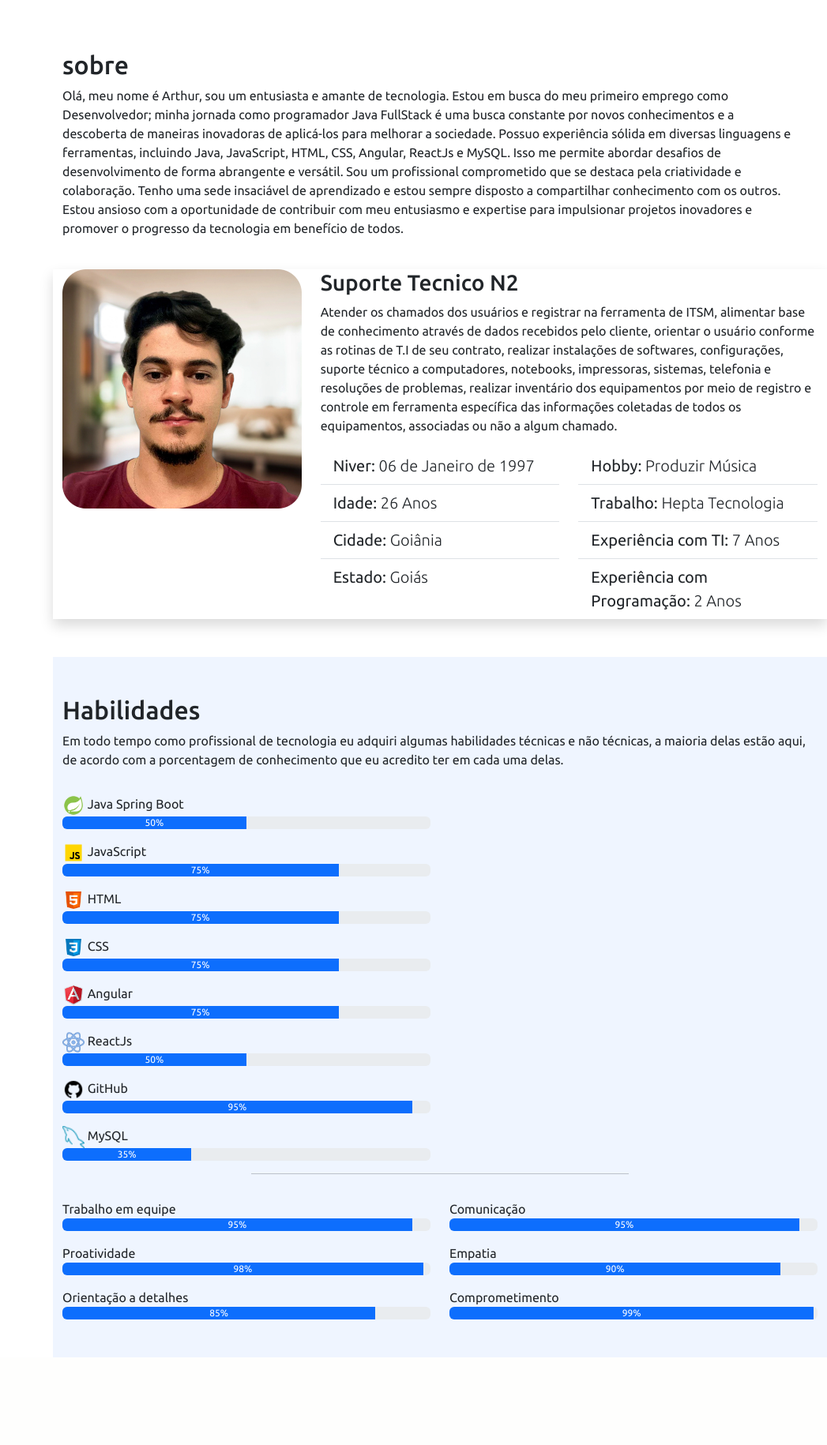
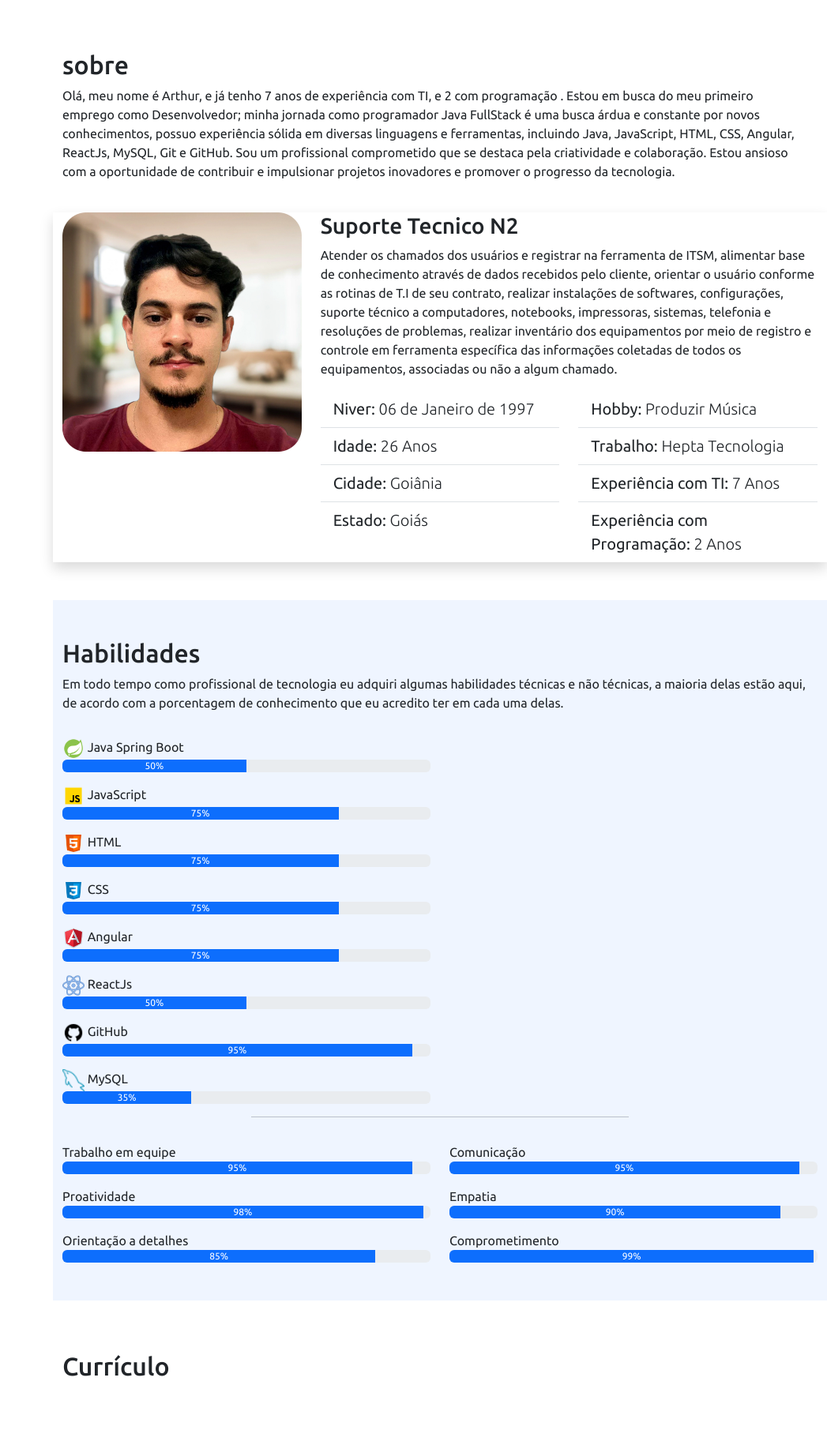
Before and after one commit to arthurpradoo/portfolio-python, a Python web app: template templates/index.html in a window 1280 px wide. Shown: the part 801-2631 px from the top of the page at 79% size, without its empty margins (233-1280 px from the left). Before the commit the page ends 2520 px from the top, so only its background shows below. Run offline with Jinja, Linux system fonts and the light colour scheme; the template is opened without the code that fills it, so the values that code supplies are empty.

Commit message:
finalizado habilidades e criado curriculo

```diff
--- a/templates/index.html
+++ b/templates/index.html
@@ -47,15 +47,15 @@
                             <i class="bi bi-list-check"></i>Habilidades</a>
                     </li>
                     <li class="nav-item">
-                        <a class="nav-link" href="#">
+                        <a class="nav-link" href="#curriculo">
                             <i class="bi bi-file-earmark-code"></i>Currículo</a>
                     </li>
                     <li class="nav-item">
-                        <a class="nav-link" href="#">
+                        <a class="nav-link" href="#portfolio">
                             <i class="bi bi-collection"></i>Portfólio</a>
                     </li>
                     <li class="nav-item">
-                        <a class="nav-link" href="#">
+                        <a class="nav-link" href="#contato">
                             <i class="bi bi-envelope"></i>Contato</a>
                     </li>
                 </ul>
@@ -82,21 +82,7 @@
             <div class="row w-100">
                 <div class="col-md-12">
                     <h2 class='pt-3'>sobre</h2>
-                    <p>Olá, meu nome é Arthur, sou um entusiasta e amante de tecnologia. Estou em busca do meu primeiro
-                        emprego como Desenvolvedor; minha jornada como
-                        programador Java FullStack é uma busca
-                        constante por novos conhecimentos e a descoberta de maneiras inovadoras de aplicá-los para
-                        melhorar a sociedade.
-                        Possuo experiência sólida em diversas linguagens e ferramentas, incluindo Java, JavaScript,
-                        HTML, CSS, Angular, ReactJs e
-                        MySQL. Isso me permite abordar desafios de desenvolvimento de forma abrangente e versátil. Sou
-                        um profissional
-                        comprometido que se destaca pela criatividade e colaboração. Tenho uma sede insaciável de
-                        aprendizado e estou sempre
-                        disposto a compartilhar conhecimento com os outros.
-                        Estou ansioso com a oportunidade de contribuir com meu entusiasmo e expertise para impulsionar
-                        projetos inovadores e
-                        promover o progresso da tecnologia em benefício de todos.</p>
+                    <p>Olá, meu nome é Arthur, e já tenho 7 anos de experiência com TI, e 2 com programação . Estou em busca do meu primeiro emprego como Desenvolvedor; minha jornada como programador Java FullStack é uma busca árdua e constante por novos conhecimentos, possuo experiência sólida em diversas linguagens e ferramentas, incluindo Java, JavaScript, HTML, CSS, Angular, ReactJs, MySQL, Git e GitHub. Sou um profissional comprometido que se destaca pela criatividade e colaboração. Estou ansioso com a oportunidade de contribuir e impulsionar projetos inovadores e promover o progresso da tecnologia.</p>
                 </div>
             </div>
 
@@ -269,6 +255,14 @@
 
         </section>
 
+        <section class="mt-5 cv" id="curriculo">
+
+            <div class="container pb-5">
+                <h2 class="pt-3 pb-4">Currículo</h2>
+
+            </div>
+
+        </section>
     </main>
 
 
```
